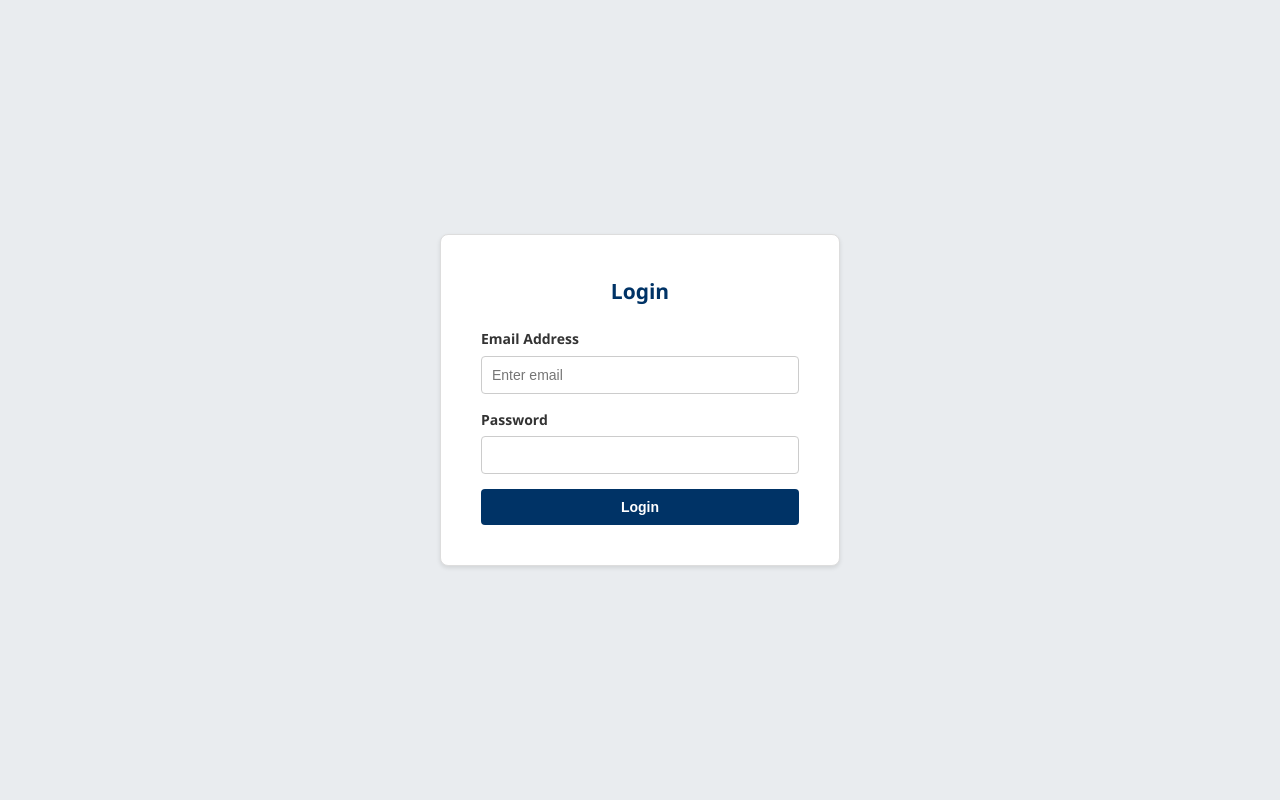
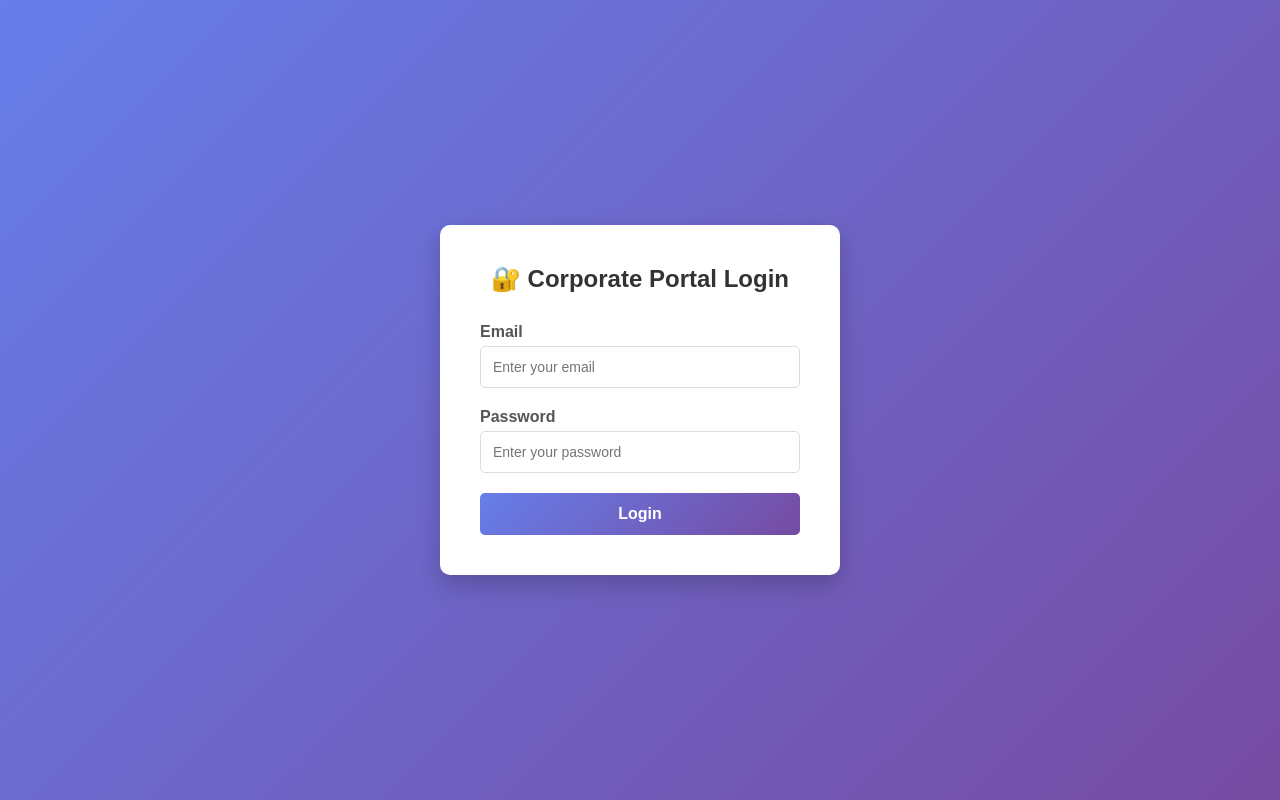
Before and after one commit to madhurgrover-cs/ai-honepot, a FastAPI app: page /login in a window 1280 px wide. Run offline with FastAPI, Linux system fonts and the light colour scheme.

Commit message:
Replace with super simple login portal - no validation, inline CSS, works with /search

```diff
--- a/templates/auth.html
+++ b/templates/auth.html
@@ -5,26 +5,94 @@
     <meta charset="UTF-8">
     <meta name="viewport" content="width=device-width, initial-scale=1.0">
     <title>Login - Corporate Portal</title>
-    <link rel="stylesheet" href="/static/css/portal.css">
+    <style>
+        * {
+            margin: 0;
+            padding: 0;
+            box-sizing: border-box;
+        }
+
+        body {
+            font-family: Arial, sans-serif;
+            background: linear-gradient(135deg, #667eea 0%, #764ba2 100%);
+            min-height: 100vh;
+            display: flex;
+            align-items: center;
+            justify-content: center;
+        }
+
+        .login-container {
+            background: white;
+            padding: 40px;
+            border-radius: 10px;
+            box-shadow: 0 10px 25px rgba(0, 0, 0, 0.2);
+            width: 100%;
+            max-width: 400px;
+        }
+
+        h2 {
+            text-align: center;
+            color: #333;
+            margin-bottom: 30px;
+        }
+
+        .form-group {
+            margin-bottom: 20px;
+        }
+
+        label {
+            display: block;
+            margin-bottom: 5px;
+            color: #555;
+            font-weight: bold;
+        }
+
+        input {
+            width: 100%;
+            padding: 12px;
+            border: 1px solid #ddd;
+            border-radius: 5px;
+            font-size: 14px;
+        }
+
+        input:focus {
+            outline: none;
+            border-color: #667eea;
+        }
+
+        button {
+            width: 100%;
+            padding: 12px;
+            background: linear-gradient(135deg, #667eea 0%, #764ba2 100%);
+            color: white;
+            border: none;
+            border-radius: 5px;
+            font-size: 16px;
+            font-weight: bold;
+            cursor: pointer;
+            transition: transform 0.2s;
+        }
+
+        button:hover {
+            transform: translateY(-2px);
+        }
+    </style>
 </head>
 
 <body>
-    <div class="auth-container">
-        <div class="auth-card">
-            <h2>Login</h2>
+    <div class="login-container">
+        <h2>🔐 Corporate Portal Login</h2>
         <form action="/search" method="get">
             <div class="form-group">
-                    <label for="email">Email Address</label>
-                    <input type="text" id="email" name="q" class="form-control" placeholder="Enter email" required>
+                <label for="email">Email</label>
+                <input type="text" id="email" name="q" placeholder="Enter your email">
             </div>
             <div class="form-group">
                 <label for="password">Password</label>
-                    <input type="password" id="password" name="password" class="form-control" required>
+                <input type="password" id="password" name="password" placeholder="Enter your password">
             </div>
-
-                <button type="submit" class="btn-primary">Login</button>
+            <button type="submit">Login</button>
         </form>
-        </div>
     </div>
 </body>
 
```
Lines whose indentation alone changed are shown as unchanged.
